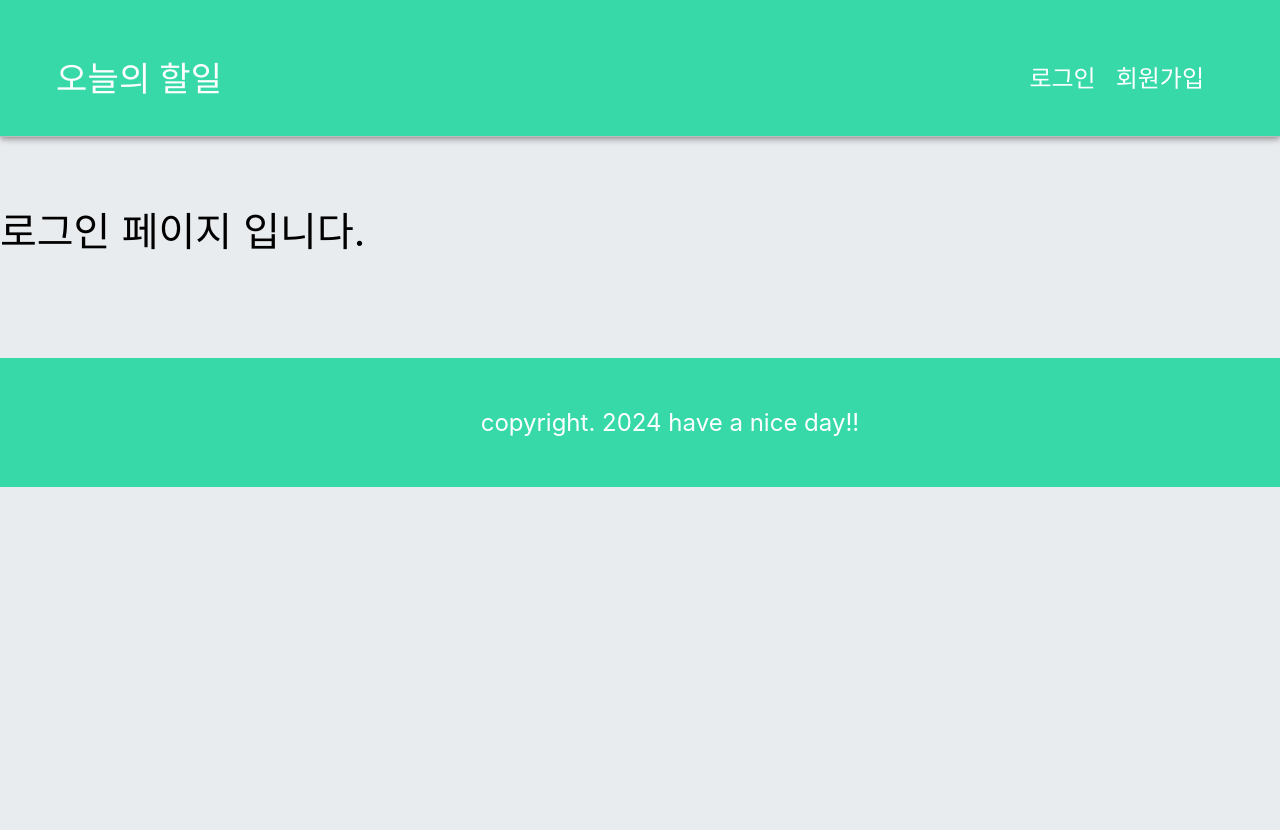
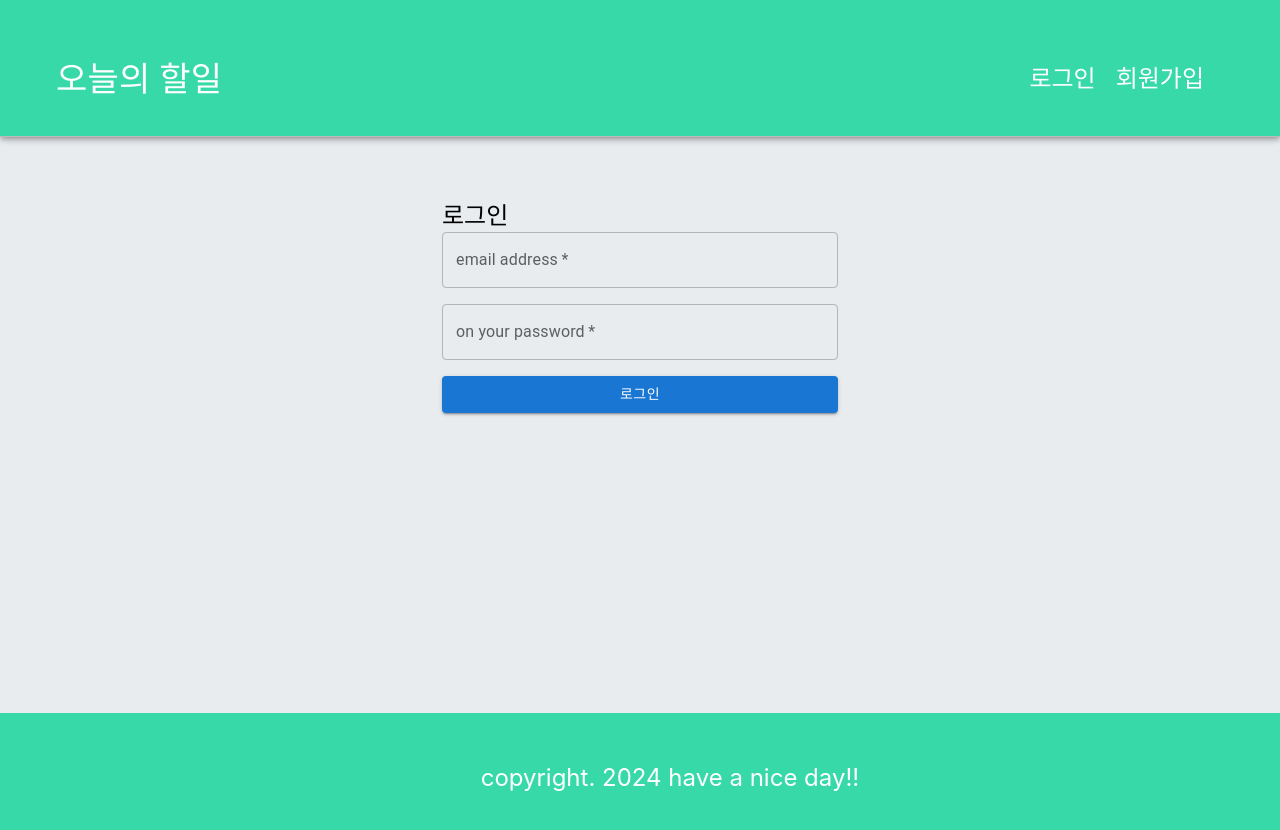
Before and after one commit to minjeong427/react-todo-app, a React (Create React App) app: page /login in a window 1280 px wide. Shown: the top 830 px of the page. Before the commit the page ends 800 px from the top, so only its background shows below. Built offline with nearby package versions, Linux system fonts and the light colour scheme.

Commit message:
로그인 기능 구현(Context API 사용)

```diff
--- a/src/App.css
+++ b/src/App.css
@@ -6,3 +6,17 @@
 body {
   background: #e9ecef;
 }
+
+.wrapper {
+  display: flex;
+  flex-direction: column;
+  justify-content: space-between;
+  height: 100vh;
+}
+
+.content-wrapper {
+  display: flex;
+  justify-content: center;
+  align-items: center;
+  flex-direction: column;
+}
--- a/src/App.js
+++ b/src/App.js
@@ -5,19 +5,26 @@
 import { Route, Routes } from 'react-router-dom';
 import Login from './components/user/Login';
 import Join from './components/user/Join';
+import { AuthContextProvider } from './utils/AuthContext';
 
 function App() {
   return (
-    <>
+    // 데이터를 전달하고자 하는 자식 컴포넌트를 Provider로 감쌉니다.
+    <AuthContextProvider>
+      <div className='wrapper'>
         <Header />
+
+        <div className='content-wrapper'>
           <Routes>
             <Route path='/' element={<TodoTemplate />} />
             <Route path='/login' element={<Login />} />
             <Route path='/join' element={<Join />} />
           </Routes>
+        </div>
 
         <Footer />
-    </>
+      </div>
+    </AuthContextProvider>
   );
 }
 
--- a/src/components/layout/Header.js
+++ b/src/components/layout/Header.js
@@ -1,9 +1,21 @@
 import { AppBar, Grid, Toolbar, Typography } from '@mui/material';
-import React from 'react';
-import { Link } from 'react-router-dom';
+import React, { useContext } from 'react';
+import { Link, useNavigate } from 'react-router-dom';
 import '../../scss/Header.scss';
+import AuthContext from '../../utils/AuthContext';
 
 const Header = () => {
+  const redirection = useNavigate;
+  // AuthContext에서 로그인 상태를 가져옵니다.
+  const { isLoggedIn, userName, onLogout } = useContext(AuthContext);
+
+  // 로그아웃 핸들러
+  const logoutHandler = () => {
+    // AuthContext의 onLogout 함수를 호출하여 로그인 상태를 업데이트 합니다.
+    onLogout();
+    redirection('/login');
+  };
+
   return (
     <AppBar
       position='fixed'
@@ -21,14 +33,24 @@
                 alignItems: 'center',
               }}
             >
-              <Typography variant='h4'>오늘의 할일</Typography>
+              <Typography variant='h4'>
+                {isLoggedIn ? userName + '님' : '오늘'}의 할일
+              </Typography>
             </div>
           </Grid>
 
           <Grid item>
             <div className='btn-group'>
-              <Link to='/login'>로그인</Link>
-              <Link to='/join'>회원가입</Link>
+              {isLoggedIn ? (
+                <button className='logout-btn' onClick={logoutHandler}>
+                  로그아웃
+                </button>
+              ) : (
+                <>
+                  <Link to='/login'>로그인</Link>
+                  <Link to='/join'>회원가입</Link>
+                </>
+              )}
             </div>
           </Grid>
         </Grid>
--- a/src/components/todo/TodoTemplate.js
+++ b/src/components/todo/TodoTemplate.js
@@ -25,11 +25,21 @@
       자식 컴포넌트에서 전달받은 함수를 호출하면서 매개값으로 데이터를 전달.
   */
 
-  const addTodo = (todoText) => {
+  const addTodo = async (todoText) => {
     const newTodo = {
       title: todoText,
     };
 
+    const res = await fetch(API_BASE_URL, {
+      method: 'POST',
+      headers: { 'content-type': 'application/json' },
+      body: JSON.stringify(newTodo),
+    });
+
+    const json = await res.json();
+    setTodos(json);
+
+    /*
     fetch(API_BASE_URL, {
       method: 'POST',
       headers: { 'content-type': 'application/json' },
@@ -45,6 +55,7 @@
       .then((data) => {
         setTodos(data.todos);
       });
+      */
   };
 
   // 할 일 삭제 처리 함수
--- a/src/components/user/Login.js
+++ b/src/components/user/Login.js
@@ -1,10 +1,121 @@
-import React from 'react';
+import { Button, Container, Grid, TextField, Typography } from '@mui/material';
+import React, { useContext } from 'react';
+import { API_BASE_URL as BASE, USER } from '../../config/host-config';
+import AuthContext from '../../utils/AuthContext';
+import { useNavigate } from 'react-router-dom';
 
 const Login = () => {
+  const REQUEST_URL = BASE + USER + '/signin';
+
+  const { onLogin } = useContext(AuthContext);
+
+  const redirection = useNavigate();
+
+  // 서버에 비동기 로그인 요청(AJAX 요청)
+  // 함수 앞에 async를 붙이면 해당 함수는 프로미스 객체를 바로 리턴합니다.
+  const fetchLogin = async () => {
+    // 이메일, 비밀번호 입력 태그 취득하기
+    const $email = document.getElementById('email');
+    const $password = document.getElementById('password');
+
+    // await는 async로 선언된 함수에서만 사용이 가능합니다.
+    // await는 프로미스 객체가 처리될 때까지 기다립니다.
+    // 프로미스 객체의 반환값을 바로 활용할 수 있도록 도와줍니다.
+    // then()을 활용하는 것보다 가독성이 좋고, 쓰기도 쉽습니다.
+    const res = await fetch(REQUEST_URL, {
+      method: 'POST',
+      headers: { 'content-type': 'application/json' },
+      body: JSON.stringify({
+        email: $email.value,
+        password: $password.value,
+      }),
+    });
+
+    if (res.status === 400) {
+      const text = await res.text();
+      alert(text);
+      return;
+    }
+
+    const { token, userName, email, role } = await res.json(); // 서버에서 전달된 json을 변수에 저장.
+
+    // Context API를 사용하여 로그인 상태를 업데이트 합니다.
+    onLogin(token, userName, role);
+
+    // 홈으로 리다이렉트
+    redirection('/');
+
+    /*
+    fetch(REQUEST_URL, {
+      method: 'POST',
+      headers: { 'content-type': 'application/json' },
+      body: JSON.stringify({
+        email: $email.value,
+        password: $password.value,
+      }),
+    })
+      .then((res) => res.json())
+      .then((result) => {
+        console.log(result);
+      })
+      .catch((err) => {
+        console.log(err);
+      });
+      */
+  };
+
+  const loginHandler = (e) => {
+    e.preventDefault();
+    // 입력값에 관련된 처리를 하고 싶다면 여기서 하시면 됩니다.
+    // 예제에서는 생략하겠습니다.
+
+    // 서버에 로그인 요청 전송
+    fetchLogin();
+  };
+
   return (
-    <div style={{ marginTop: '200px', fontSize: '40px' }}>
-      로그인 페이지 입니다.
-    </div>
+    <Container component='main' maxWidth='xs' style={{ margin: '200px auto' }}>
+      <Grid container spacing={2}>
+        <Grid item xs={12}>
+          <Typography component='h1' variant='h5'>
+            로그인
+          </Typography>
+        </Grid>
+      </Grid>
+
+      <form noValidate onSubmit={loginHandler}>
+        <Grid container spacing={2}>
+          <Grid item xs={12}>
+            <TextField
+              variant='outlined'
+              required
+              fullWidth
+              id='email'
+              label='email address'
+              name='email'
+              autoComplete='email'
+            />
+          </Grid>
+          <Grid item xs={12}>
+            <TextField
+              variant='outlined'
+              required
+              fullWidth
+              name='password'
+              label='on your password'
+              type='password'
+              id='password'
+              autoComplete='current-password'
+            />
+          </Grid>
+          <Grid item xs={12}>
+            <Button type='submit' fullWidth variant='contained' color='primary'>
+              로그인
+            </Button>
+          </Grid>
+        </Grid>
+      </form>
+    </Container>
   );
 };
 
--- a/src/scss/Header.scss
+++ b/src/scss/Header.scss
@@ -1,5 +1,6 @@
-.btn-group {
+.btn-group * {
   font-size: 24px;
+  cursor: pointer;
 }
 .btn-group a,
 .logout-btn {
--- /dev/null
+++ b/src/utils/AuthContext.js
@@ -0,0 +1,50 @@
+import React, { useState } from 'react';
+
+// 새로운 전역 컨텍스트 생성
+const AuthContext = React.createContext({
+  isLoggedIn: false, // 로그인 했는지의 여부
+  userName: '',
+  onLogout: () => {},
+  onLogin: () => {},
+});
+
+// 위에서 생성한 Context를 제공하는 provider
+// 이 컴포넌트를 통해 자식 컴포넌트(consumer)에게 인증 상태와 관련된 값, 함수를 전달할 수 있음.
+export const AuthContextProvider = (props) => {
+  const [isLoggedIn, setIsLoggedIn] = useState(false);
+  const [userName, setUserName] = useState('');
+
+  // 로그인 핸들러
+  const loginHandler = (token, userName, role) => {
+    // json에 담긴 인증 정보를 클라이언트에 보관
+    // 1. 로컬 스토리지 - 브라우저가 종료되어도 유지됨.
+    // 2. 세션 스토리지 - 브라우저가 종료되면 사라짐.
+    localStorage.setItem('ACCESS_TOKEN', token);
+    localStorage.setItem('LOGIN_USERNAME', userName);
+    localStorage.setItem('USER_ROLE', role);
+    setIsLoggedIn(true);
+    setUserName(userName);
+  };
+
+  // 로그아웃 핸들러
+  const logoutHandler = () => {
+    localStorage.clear(); // 로컬 스토리지 내용 전체 삭제
+    setIsLoggedIn(false);
+    setUserName('');
+  };
+
+  return (
+    <AuthContext.Provider
+      value={{
+        isLoggedIn,
+        userName,
+        onLogout: logoutHandler,
+        onLogin: loginHandler,
+      }}
+    >
+      {props.children}
+    </AuthContext.Provider>
+  );
+};
+
+export default AuthContext;
```
Also changed, not shown: src/components/user/Join.js (+36 -24 lines), .eslintrc.json. Lines whose indentation alone changed are shown as unchanged.
